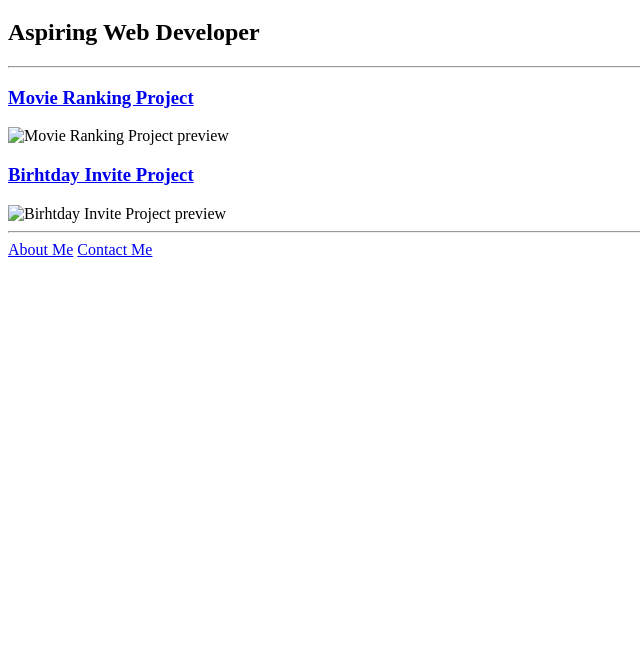
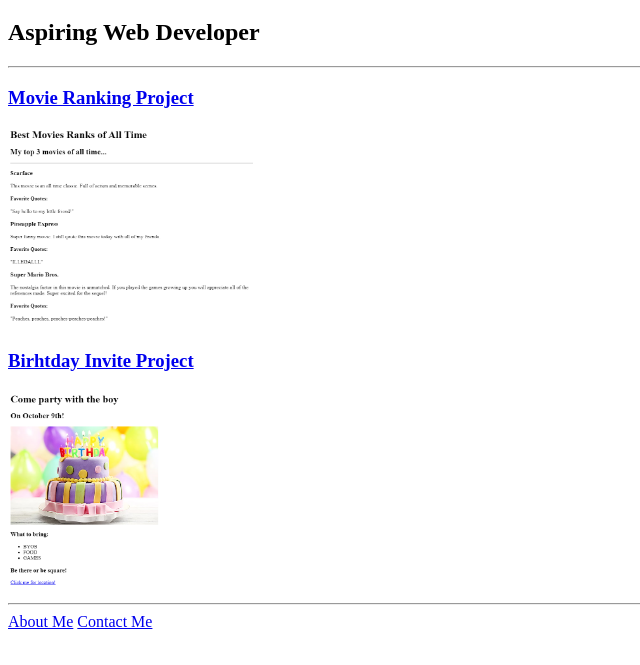
Before and after one commit to EM-Robinson/HTML-Porfolio, a plain HTML site: page index.html in a window 1280 px wide. Shown: the part 61-726 px from the top of the page, without its empty margins (0-640 px from the left). Drawn offline with Linux system fonts and the light colour scheme.

Commit message:
Update index.html

```diff
--- a/index.html
+++ b/index.html
@@ -9,10 +9,10 @@
         <H1>Elijah Robinson's Porfolio</H1>
         <H2>Aspiring Web Developer</h2>
         <hr />
-        <H3><a href="../4.3 HTML Porfolio Project/public/movie-ranking.html">Movie Ranking Project</a></H3>
-        <img src="../4.3 HTML Porfolio Project/assets/images/Movie_Ranking.png" height="200" alt="Movie Ranking Project preview"/>
-        <H3><a href="../4.3 HTML Porfolio Project/public/birthday-invite.html">Birhtday Invite Project</a></H3>
-        <img src="../4.3 HTML Porfolio Project/assets/images/Lituation.png" height="200" alt="Birhtday Invite Project preview"/>
+        <H3><a href="../public/movie-ranking.html">Movie Ranking Project</a></H3>
+        <img src="../assets/images/Movie_Ranking.png" height="200" alt="Movie Ranking Project preview"/>
+        <H3><a href="../public/birthday-invite.html">Birhtday Invite Project</a></H3>
+        <img src="../assets/images/Lituation.png" height="200" alt="Birhtday Invite Project preview"/>
         <hr />
         <a href="./public/about.html">About Me</a>
         <a href="./public/contact.html">Contact Me</a>
```
